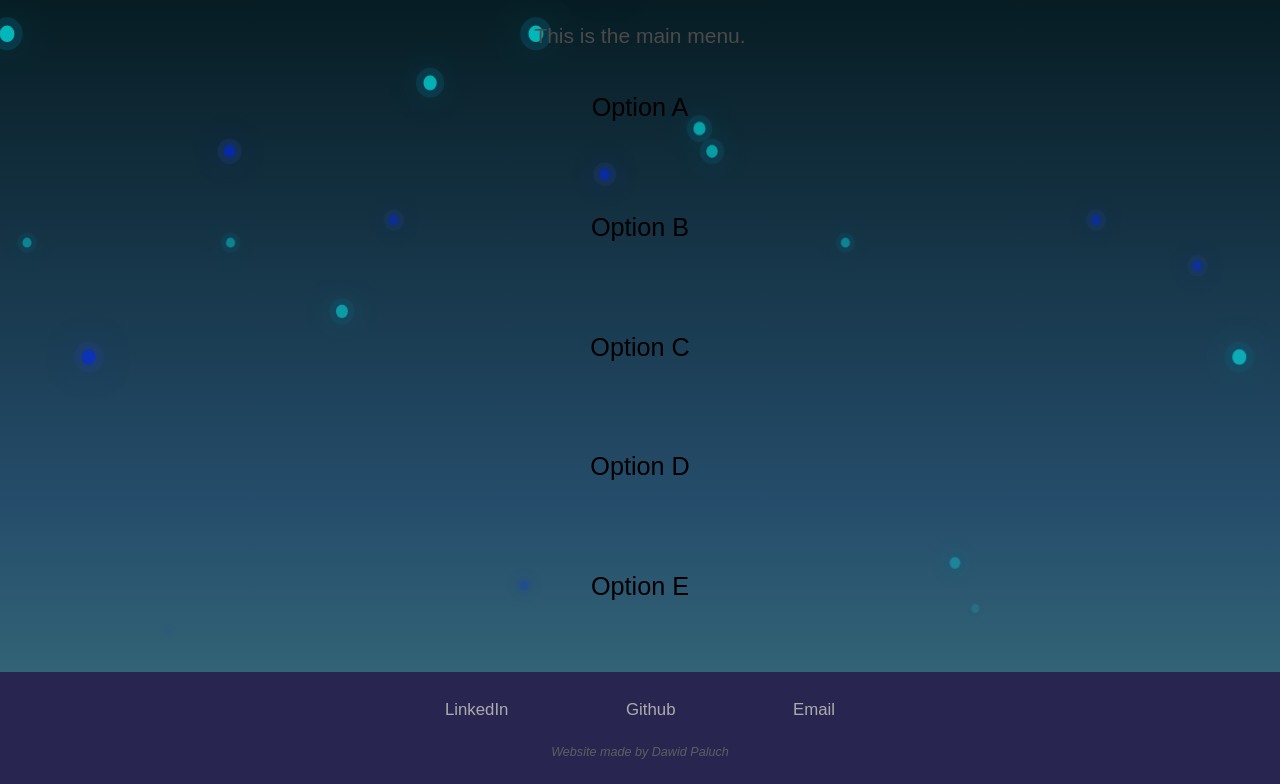
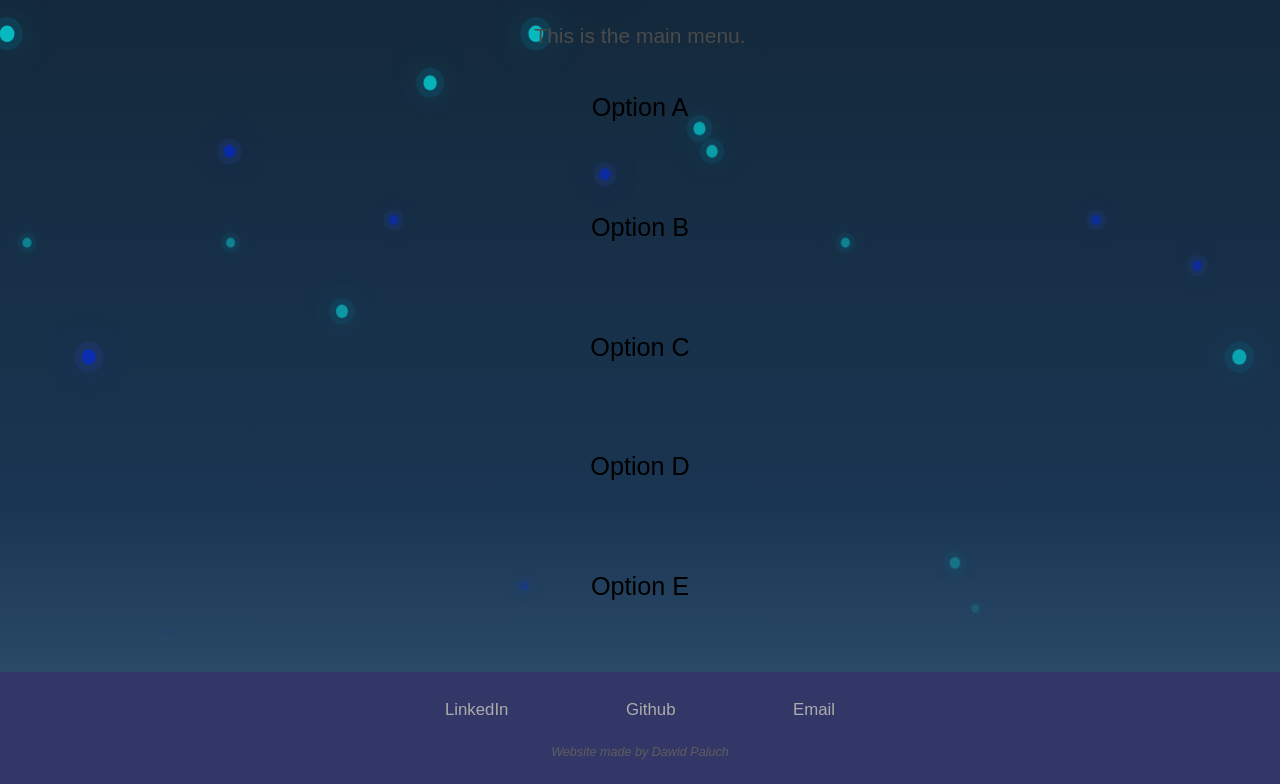
Before and after one commit to KashiCode/GCSE-Maths-Quiz, a React (Create React App) app: page / in a window 1280 px wide. Shown: the part 182-966 px from the top of the page. Built offline with nearby package versions, Linux system fonts and the light colour scheme.

Commit message:
improvements to styling

```diff
--- a/src/css/footer.module.css
+++ b/src/css/footer.module.css
@@ -6,7 +6,7 @@
     bottom: 0;
     width: 100%;
     height: 8em;
-    background-color: rgb(40, 38, 81);
+    background-color: rgb(50, 55, 104);
     text-align: center;
     overflow-y: hidden;
     padding: 2em;
--- a/src/css/mainMenu.module.css
+++ b/src/css/mainMenu.module.css
@@ -4,8 +4,8 @@
 .background{
     position:relative;
     display: inline-block;
-    background: #000000;
-    background: linear-gradient(180deg, rgba(0, 0, 0, 1) 0%, rgba(3, 22, 26, 1) 12%, rgba(37, 77, 107, 1) 71%, rgba(59, 114, 125, 1) 100%);
+    background: #0b2633;
+    background: linear-gradient(180deg, rgba(11, 38, 51, 1) 0%, rgba(19, 39, 56, 1) 12%, rgba(26, 53, 82, 1) 71%, rgba(52, 87, 117, 1) 100%);
     position: absolute;
     width: 100%;
     min-height: 69em;
```
